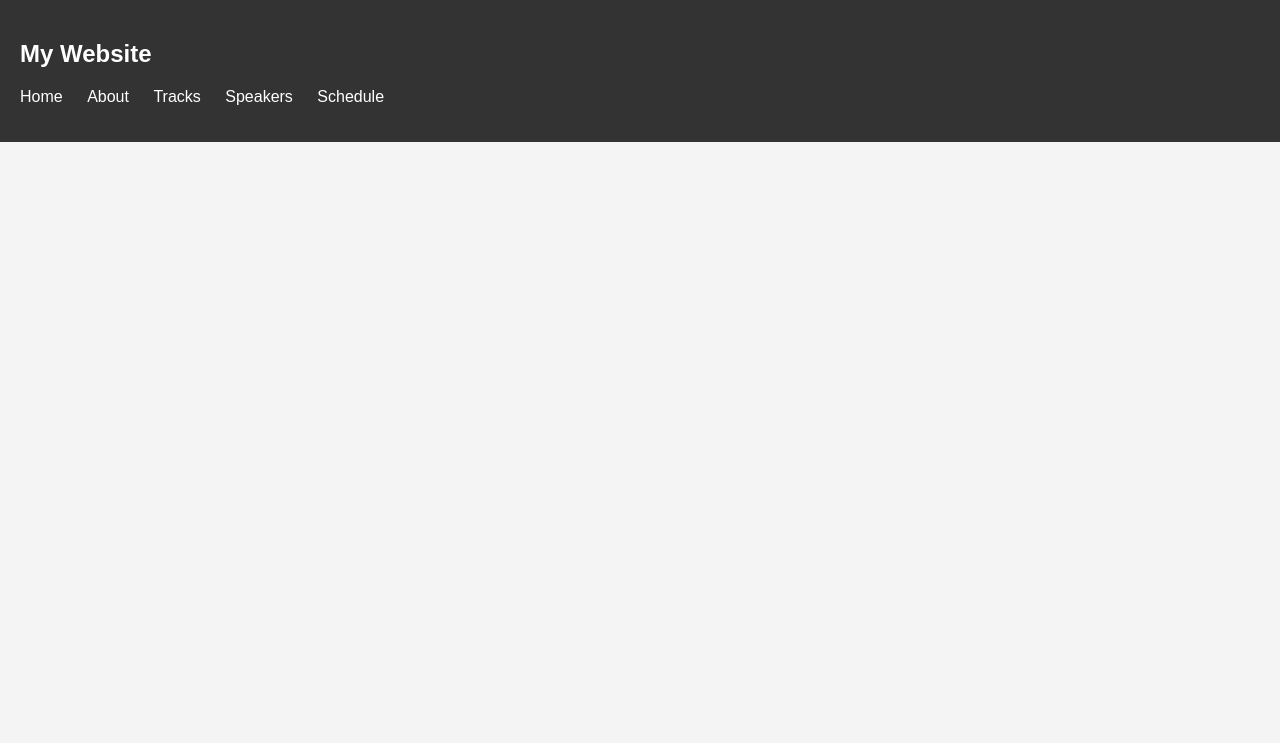
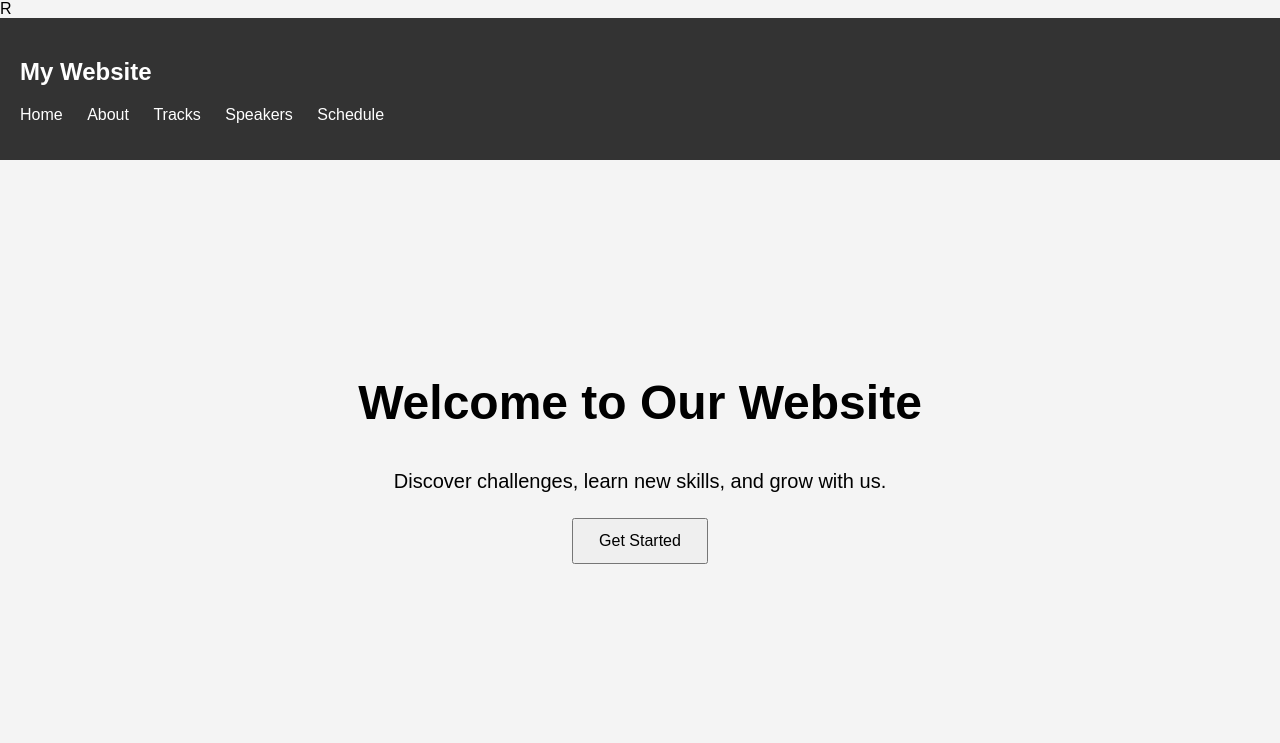
Before and after one commit to shwetha56842-web/Shwetha, a plain HTML site: page index.html in a window 1280 px wide. Drawn offline with Linux system fonts and the light colour scheme.

Commit message:
Add hero section

```diff
--- a/index.html
+++ b/index.html
@@ -7,7 +7,7 @@
         <link rel="stylesheet" href="style.css">
     </head>
     <body>
-
+R
         <nav>
             <h2>My Website</h2>
 
@@ -19,5 +19,10 @@
                 <li><a href="#">Schedule</a></li>
             </ul>
         </nav>
+        <section class="hero">
+    <h1>Welcome to Our Website</h1>
+    <p>Discover challenges, learn new skills, and grow with us.</p>
+    <button>Get Started</button>
+</section>
     </body>
 </html>
--- a/style.css
+++ b/style.css
@@ -31,3 +31,28 @@ nav a {
 nav a:hover {
     text-decoration: underline;
 }
+.hero {
+    min-height: 500px;
+    display: flex;
+    flex-direction: column;
+    justify-content: center;
+    align-items: center;
+    text-align: center;
+    padding: 40px 20px;
+}
+
+.hero h1 {
+    font-size: 48px;
+    margin-bottom: 20px;
+}
+
+.hero p {
+    font-size: 20px;
+    margin-bottom: 25px;
+}
+
+.hero button {
+    padding: 12px 25px;
+    font-size: 16px;
+    cursor: pointer;
+}
```
